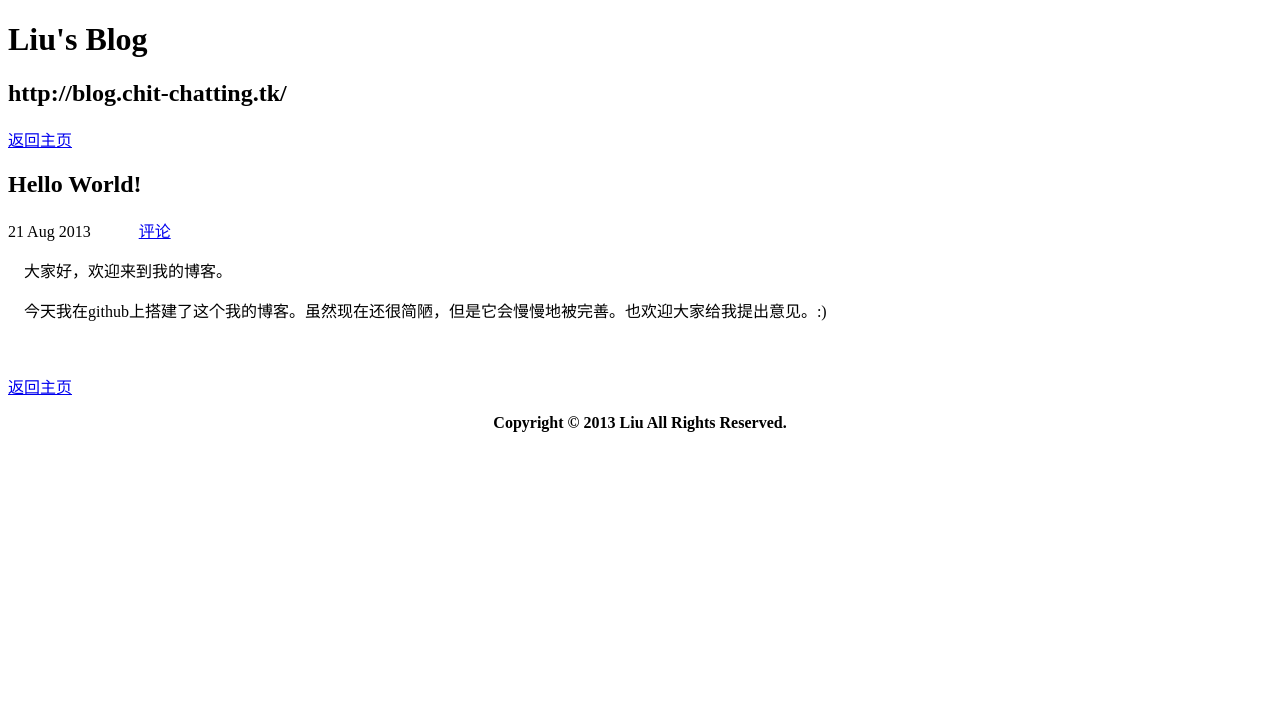
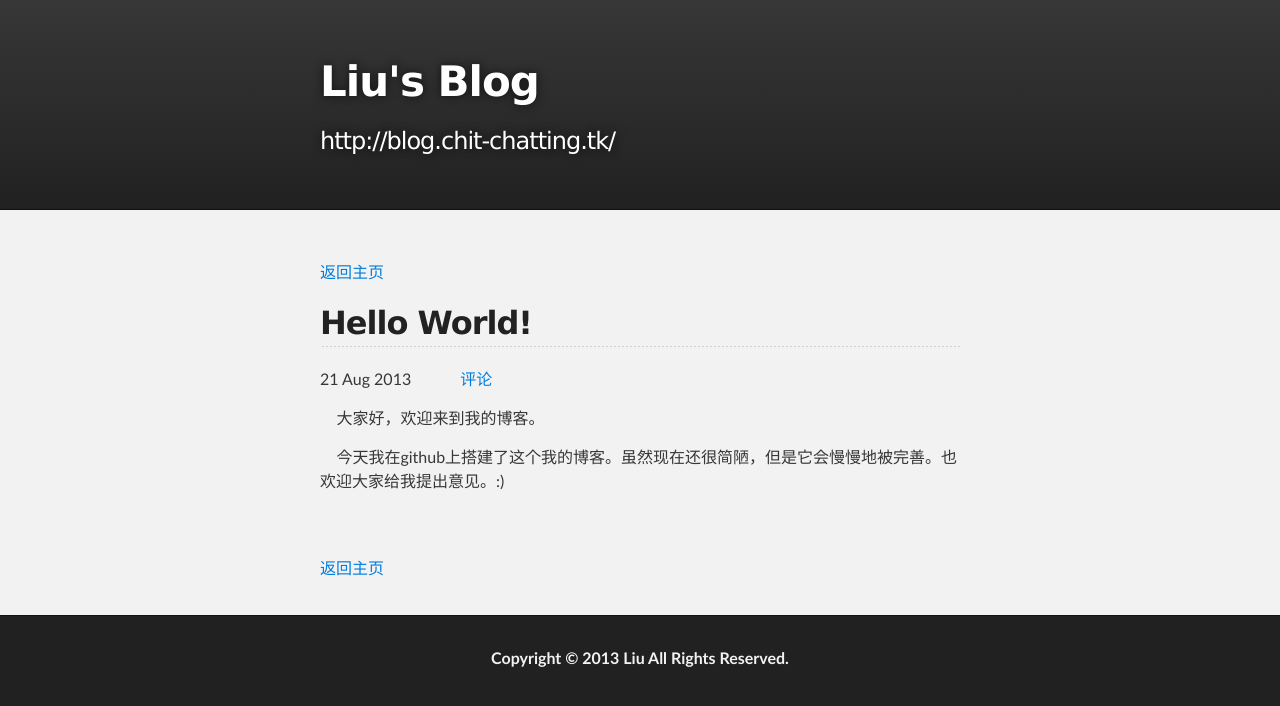
Before and after one commit to laurence6/blog, a Jekyll site: the page built from _posts/2013-08-21-00.html, in a window 1280 px wide. Shown: the top 706 px of the page. Built offline with Jekyll 4.4.1, drawn with Linux system fonts in a browser that asks for light colours; comment, search, counter and statistics services are not loaded.

Commit message:
post update

```diff
--- a/_layouts/post.html
+++ b/_layouts/post.html
@@ -5,7 +5,7 @@
 	<meta http-equiv="X-UA-Compatible" content="chrome=1" />
 	<meta name="description" content="Liu's Blog : http://blog.chit-chatting.tk/" />
 
-	<link rel="stylesheet" type="text/css" media="screen" href="stylesheets/stylesheet.css">
+	<link rel="stylesheet" type="text/css" media="screen" href="http://blog.chit-chatting.tk/stylesheets/stylesheet.css">
 	<title>{{ page.title }}</title>
 </head>
 <body>
```
